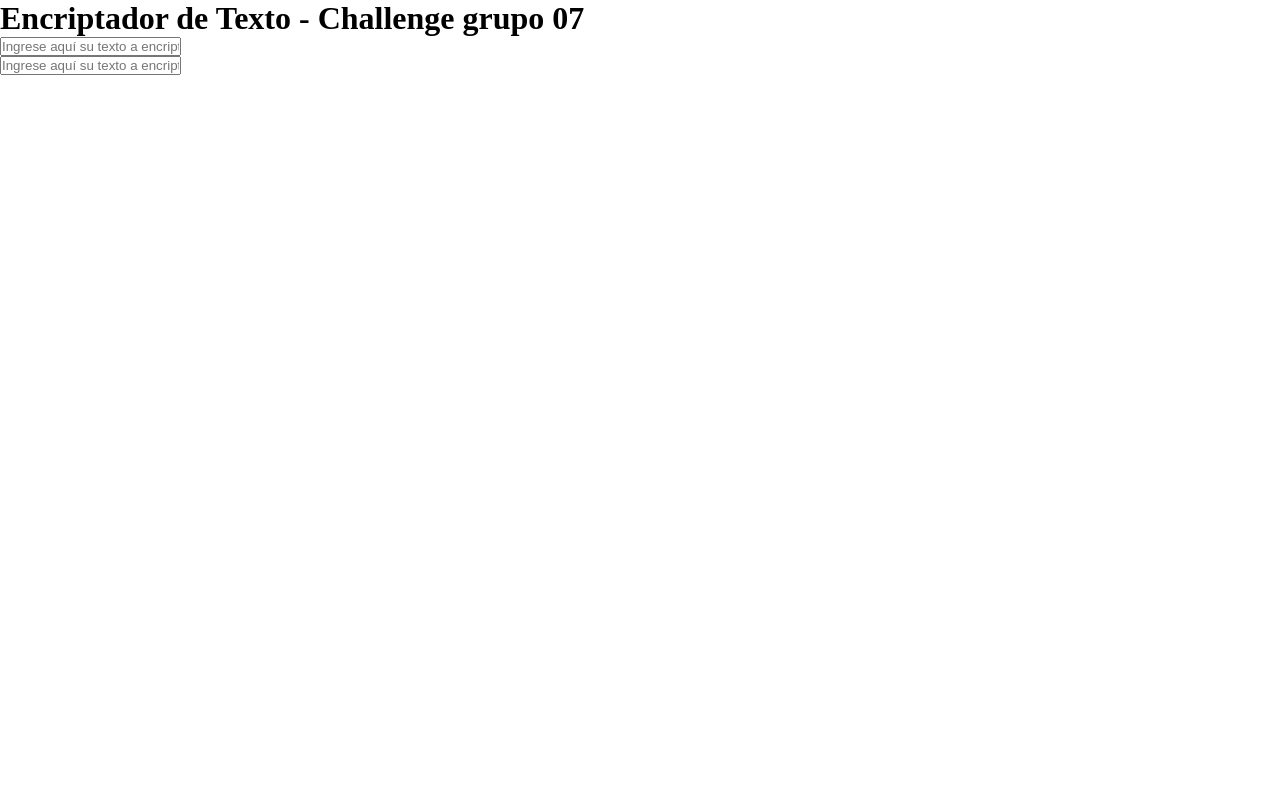
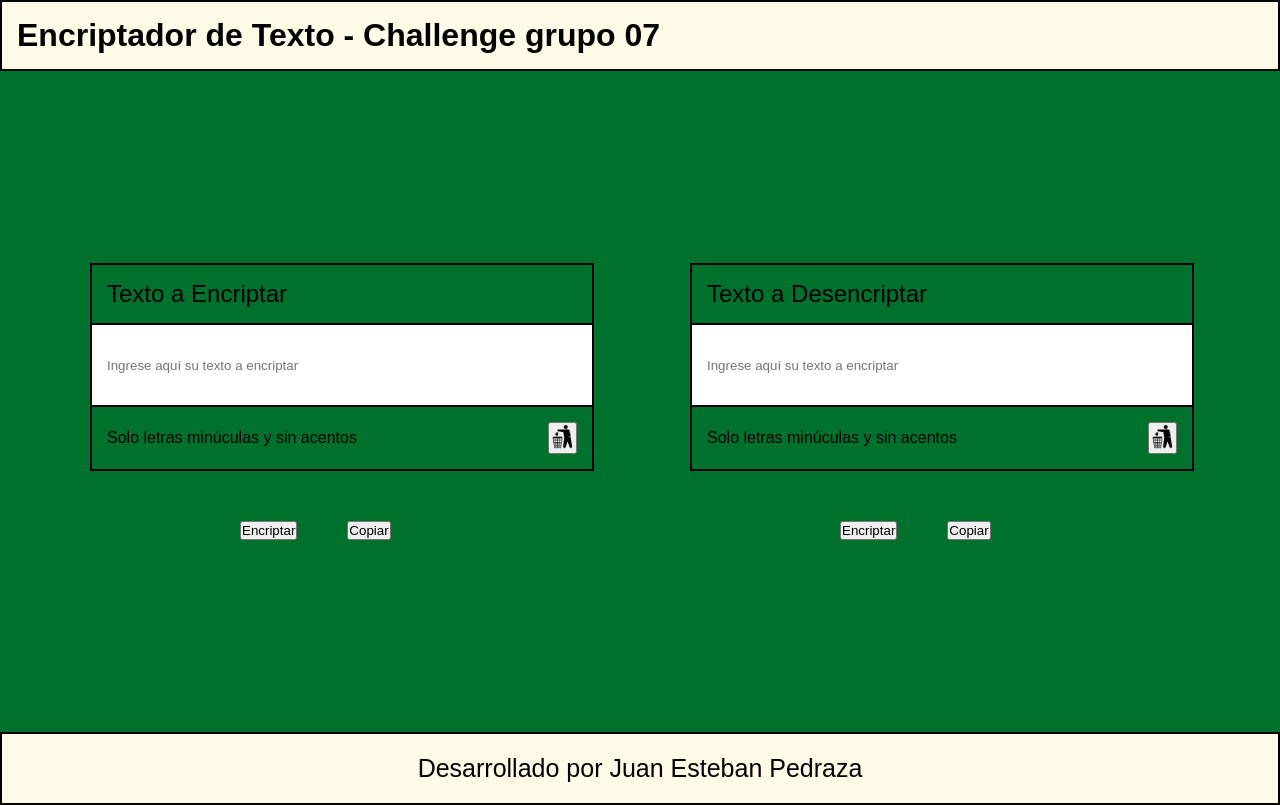
Before and after one commit to jestebanpedrazas/Challenge-Encriptador-de-Textos-Grupo-07-Alura-Latam, a plain HTML site: page index.html in a window 1280 px wide. Drawn offline with Linux system fonts and the light colour scheme.

Commit message:
Actualiza el archivo de estilos.css

```diff
--- a/index.html
+++ b/index.html
@@ -14,16 +14,31 @@
     <main class="main">
         <section class="mainSection">
             <div class="mainSectionDiv">
+                <h2 class="mainSectionDivH">Texto a Encriptar</h2>
                 <input type="text" placeholder="Ingrese aquí su texto a encriptar" id="textoEncritar" class="containerInput">
+                <p class="mainSectionDivP">Solo letras minúculas y sin acentos <button> <img class="icons" src="./assets/basura.png" alt="icono basua"></button></p>
+                <p class="mainSectionDivB">
+                    <button>Encriptar</button>
+                    <button>Copiar</button>
+                </p>
             </div>
+
             <div class="mainSectionDiv">
+                <h2 class="mainSectionDivH">Texto a Desencriptar</h2>
                 <input type="text" placeholder="Ingrese aquí su texto a encriptar" id="textoEncritar" class="containerInput">
+                <p class="mainSectionDivP">Solo letras minúculas y sin acentos <button> <img class="icons" src="./assets/basura.png" alt="icono basua"></button></p>
+                <p class="mainSectionDivB">
+                    <button>Encriptar</button>
+                    <button>Copiar</button>
+                </p>
+
             </div>
+
         </section>
 
     </main>
     <footer class="footer">
-
+        <p>Desarrollado por Juan Esteban Pedraza </p>
     </footer>
 </body>
 </html>
--- a/styles/style.css
+++ b/styles/style.css
@@ -4,7 +4,124 @@
 }
 
 :root{
-    --colorPrimario: #444;
-    --colorSecundario: #f2f2f2;
-    --colorLetra: #754375
+    --colorPrimario: #00712D;
+    --colorSecundario: #FFFBE6;
+    --colorLetra: #D5ED9F;
+
+    --letraTitulo:"New Amsterdam", sans-serif;
+    --letraTituloPeso:400;
+    --letraTituloEstilo: normal;
+
+    --letraTexto: "New Amsterdam", sans-serif;
+    --letraTextoPeso: 400;
+    --letraTextoEstilo: normal;
 }
+
+.icons{
+    height:25px;
+}
+body{
+    box-sizing: border-box;
+    margin: 0;
+    padding: 0;
+    color: black;
+}
+.header{
+    background-color: var(--colorSecundario);
+    font-family: var(--letraTitulo);
+    font-weight: var(--letraTituloPeso);
+    font-style: var(--letraTituloEstilo);
+    padding: 15px;
+    border: solid 2px;
+
+}
+.main{
+
+    padding: 15% 15%;
+    display: flex;
+    align-items: center;
+    justify-content: space-between;
+    flex-direction: column;
+    gap: 40px;
+    background-color: var(--colorPrimario);
+    justify-content: center;
+    align-items: center;
+    justify-content: space-between;
+}
+
+.mainSection{
+    display: flex;
+    justify-content: center;
+    gap: 100px;
+    width: 1000px;
+    font-family: var(--letraTexto);
+    font-weight: var(--letraTextoPeso);
+    font-style: var(--letraTextoEstilo);
+
+
+
+}
+
+.mainSectionDiv{
+    display: flex;
+    flex-direction: column;
+    width: 500px;
+    align-items:flex-start;
+    justify-items: end;
+
+}
+.mainSectionDivH{
+    padding: 15px;
+    width: 470px;
+    font-family: var(--letraTexto);
+    font-weight: var(--letraTextoPeso);
+    font-style: var(--letraTextoEstilo);
+    border: 2px solid;
+}
+.containerInput{
+    padding: 15px;
+    width: 470px;
+    height: 50px;
+    border-top: none;
+    border-bottom: none;
+    border-left: 2px solid;
+    border-right: 2px solid;
+    text-decoration: none;
+    box-shadow: none;
+    outline: none;
+    font-family: var(--letraTexto);
+    font-weight: var(--letraTextoPeso);
+    font-style: var(--letraTextoEstilo);
+}
+.mainSectionDivP{
+    display: flex;
+    justify-content: space-between;
+    border: 2px solid;
+    padding: 15px;
+    width: 470px;
+    align-items: center;
+    font-family: var(--letraTexto);
+    font-weight: var(--letraTextoPeso);
+    font-style: var(--letraTextoEstilo);
+}
+
+.mainSectionDivB{
+    display: flex;
+    flex-direction: row;
+    gap: 50px;
+    margin-top: 50px;
+    margin-left: 150px;
+}
+
+
+.footer{
+    color:black;
+    background-color: var(--colorSecundario);
+    padding: 20px;
+    text-align: center;
+    font-family: var(--letraTitulo);
+    font-weight: var(--letraTituloPeso);
+    font-style: var(--letraTituloEstilo);
+    font-size: 25px;
+    border: 2px solid;
+}
```
Also changed, not shown: assets/Imagen.png (added), assets/basura.png (added), assets/github.png (added), assets/instagram.png (added), assets/linkedin.png (added), assets/twitch.png (added), assets/twitter-novo.png (added), assets/twitter.png (added).
